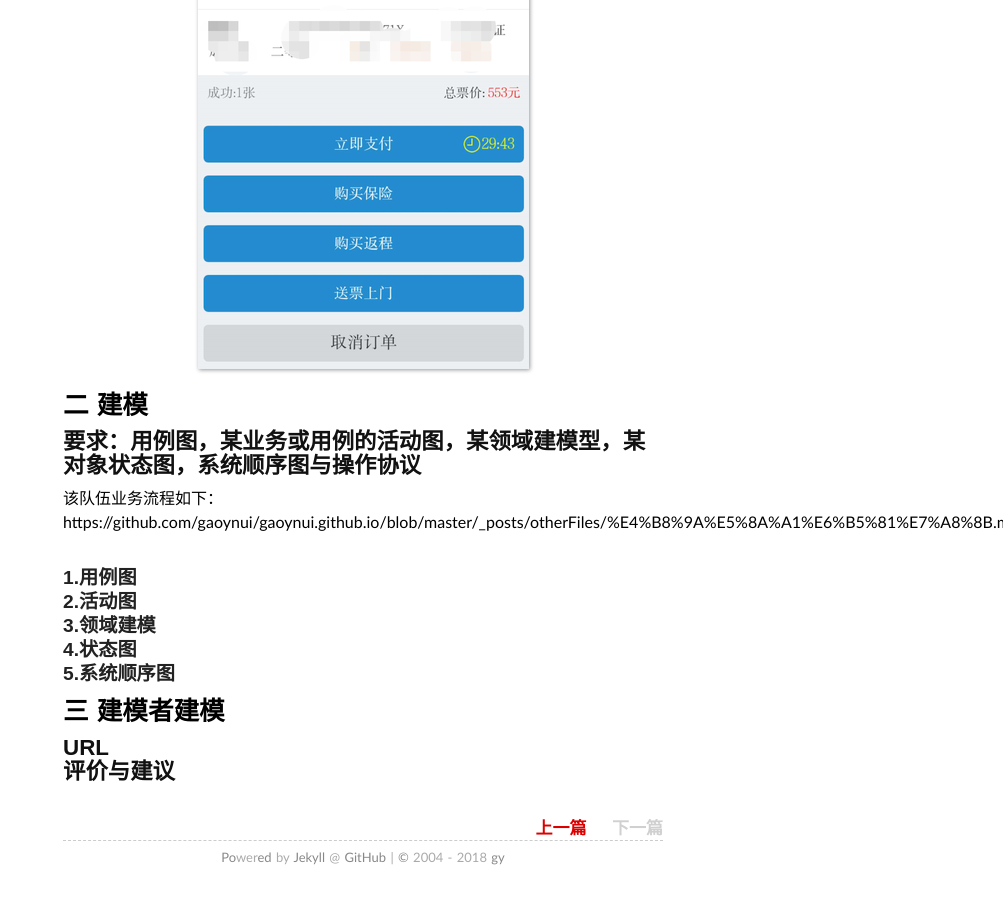
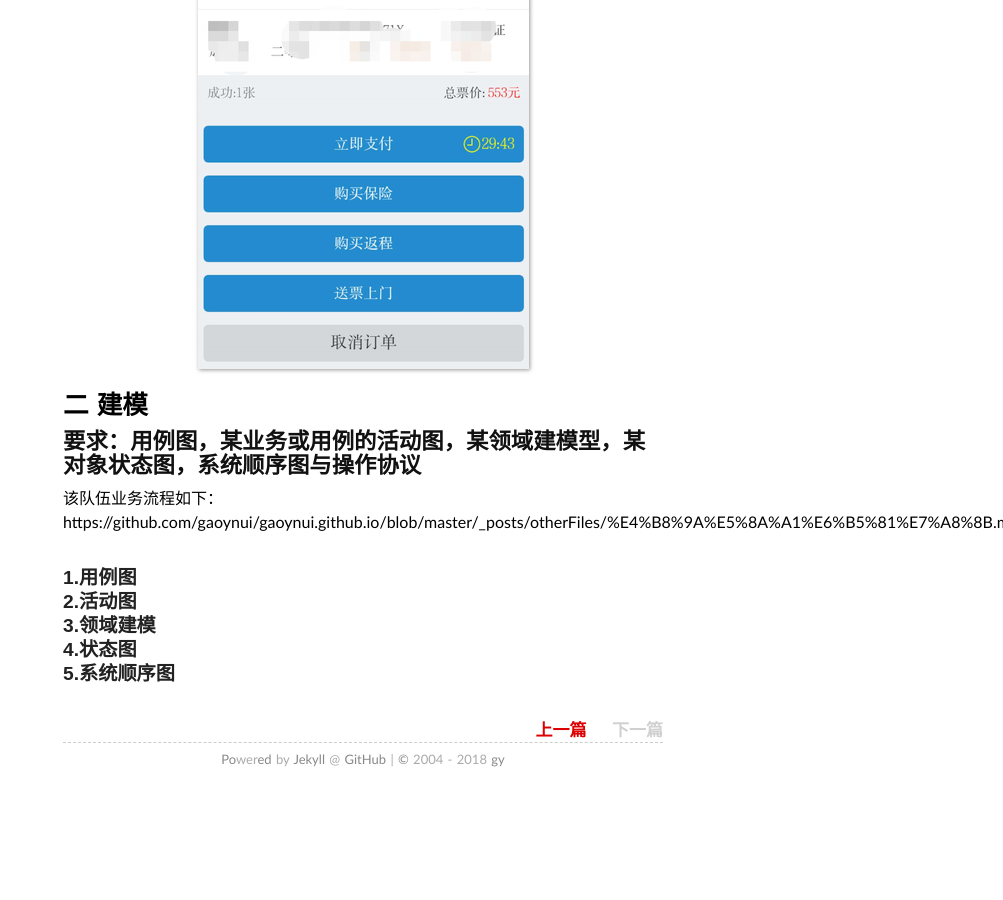
Before and after one commit to gaoynui/gaoynui.github.io, a Jekyll site: the page built from _posts/2018-05-11-hw7.md, in a window 1280 px wide and 900 px high, scrolled down 3395 px. Shown: the whole window, without its empty margins (277-1280 px from the left). Built offline with Jekyll 4.4.1, drawn with Linux system fonts in a browser that asks for light colours; after the commit the page ends 4197 px from its top, so only the background shows below that.

Commit message:
Update 2018-05-11-hw7.md

```diff
--- a/_posts/2018-05-11-hw7.md
+++ b/_posts/2018-05-11-hw7.md
@@ -38,6 +38,3 @@ https://github.com/gaoynui/gaoynui.github.io/blob/master/_posts/otherFiles/%E4%B
 ### 3.领域建模
 ### 4.状态图
 ### 5.系统顺序图
-# 三 建模者建模
-## URL
-## 评价与建议
```
